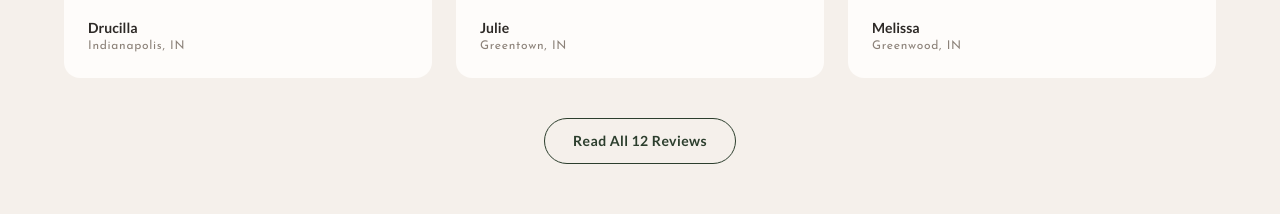
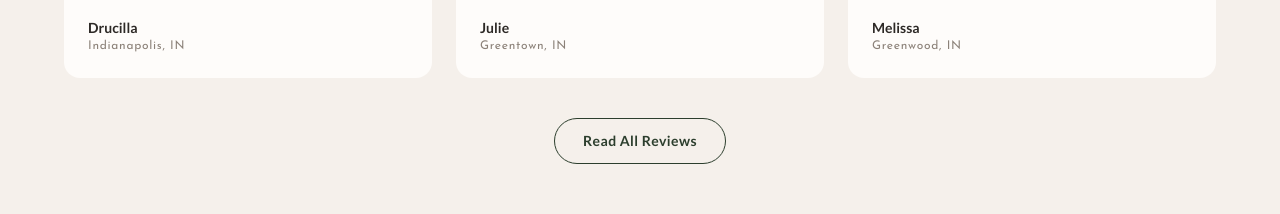
Before and after one commit to tonyrosa777-ops/enchanted-madison, a Next.js app in the folder enchanted-madison/: page / in a window 1280 px wide. Shown: the part 4563-4777 px from the top of the page. Built offline with nearby package versions, Linux system fonts and the light colour scheme.

Commit message:
fix(reviews): simplify CTA to 'Read All Reviews' without count

```diff
--- a/enchanted-madison/src/app/page.tsx
+++ b/enchanted-madison/src/app/page.tsx
@@ -473,7 +473,7 @@ export default function HomePage() {
           <FadeUp delay={0.4}>
             <div className="text-center mt-10">
               <Button variant="ghost" href="/reviews">
-                Read All {siteData.reviews.length} Reviews
+                Read All Reviews
               </Button>
             </div>
           </FadeUp>
```
